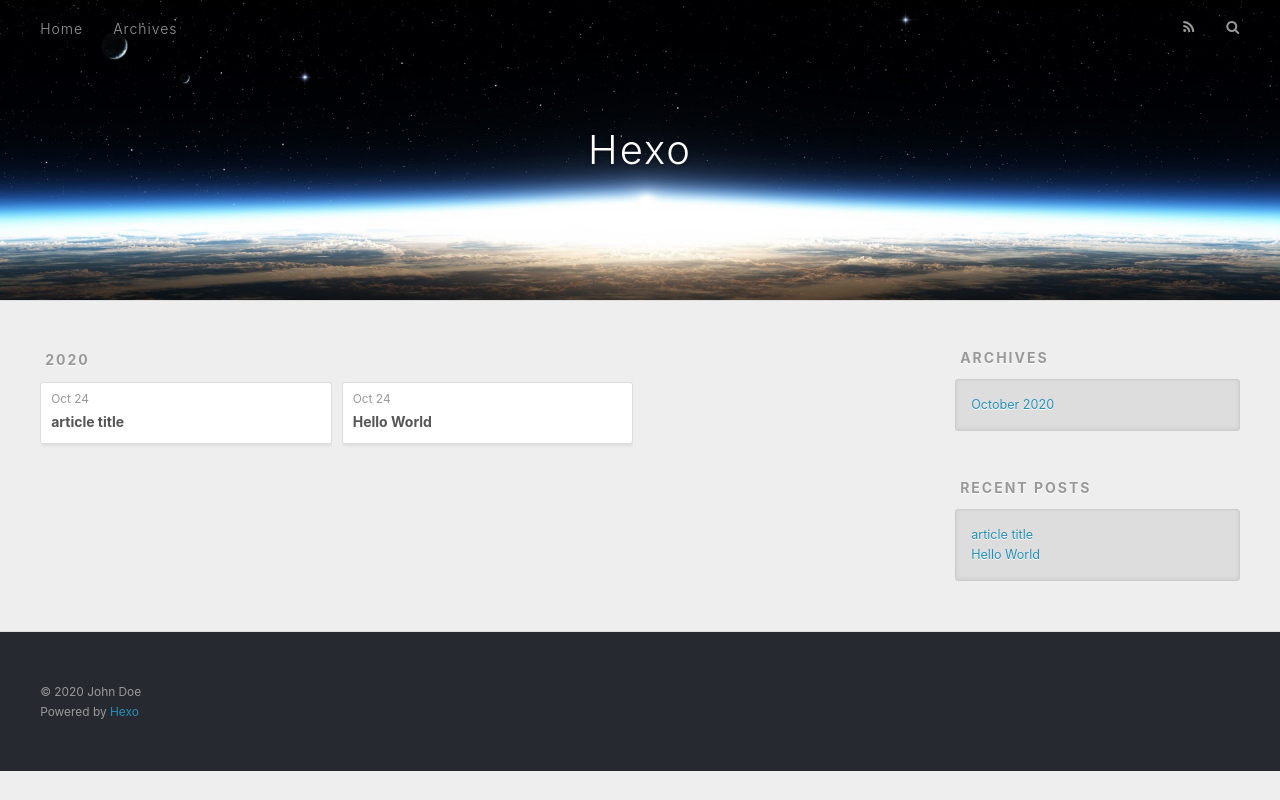
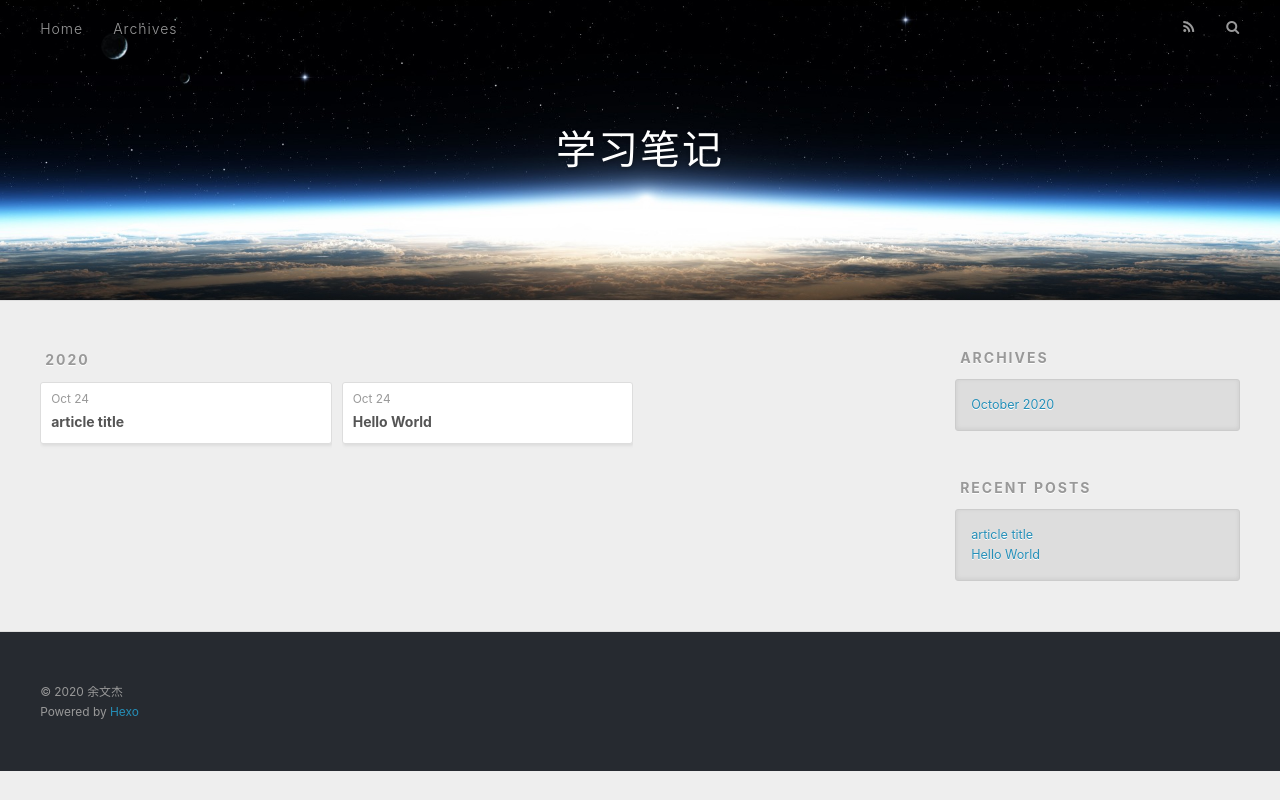
Before and after one commit to Ezreal09/Ezreal09.github.io, a plain HTML site: page archives/2020/10/index.html in a window 1280 px wide. Drawn offline with nearby package versions, Linux system fonts and the light colour scheme.

Commit message:
Site updated: 2020-10-24 23:33:10

```diff
--- a/archives/2020/10/index.html
+++ b/archives/2020/10/index.html
@@ -5,17 +5,17 @@
 
 
 
-  <title>Archives: 2020/10 | Hexo</title>
+  <title>Archives: 2020/10 | 学习笔记</title>
   <meta name="viewport" content="width=device-width, initial-scale=1, maximum-scale=1">
   <meta property="og:type" content="website">
-<meta property="og:title" content="Hexo">
+<meta property="og:title" content="学习笔记">
 <meta property="og:url" content="http://example.com/archives/2020/10/index.html">
-<meta property="og:site_name" content="Hexo">
-<meta property="og:locale" content="en_US">
-<meta property="article:author" content="John Doe">
+<meta property="og:site_name" content="学习笔记">
+<meta property="og:locale">
+<meta property="article:author" content="余文杰">
 <meta name="twitter:card" content="summary">
 
-    <link rel="alternate" href="/atom.xml" title="Hexo" type="application/atom+xml">
+    <link rel="alternate" href="/atom.xml" title="学习笔记" type="application/atom+xml">
 
 
     <link rel="icon" href="/favicon.png">
@@ -36,7 +36,7 @@
   <div id="header-outer" class="outer">
     <div id="header-title" class="inner">
       <h1 id="logo-wrap">
-        <a href="/" id="logo">Hexo</a>
+        <a href="/" id="logo">学习笔记</a>
       </h1>
 
     </div>
@@ -164,7 +164,7 @@
 
   <div class="outer">
     <div id="footer-info" class="inner">
-      &copy; 2020 John Doe<br>
+      &copy; 2020 余文杰<br>
       Powered by <a href="http://hexo.io/" target="_blank">Hexo</a>
     </div>
   </div>
```
Also changed, not shown: 2020/10/24/article-title/index.html (+7 -7 lines), 2020/10/24/hello-world/index.html (+7 -7 lines), archives/2020/index.html (+8 -8 lines), archives/index.html (+8 -8 lines), index.html (+8 -8 lines).
